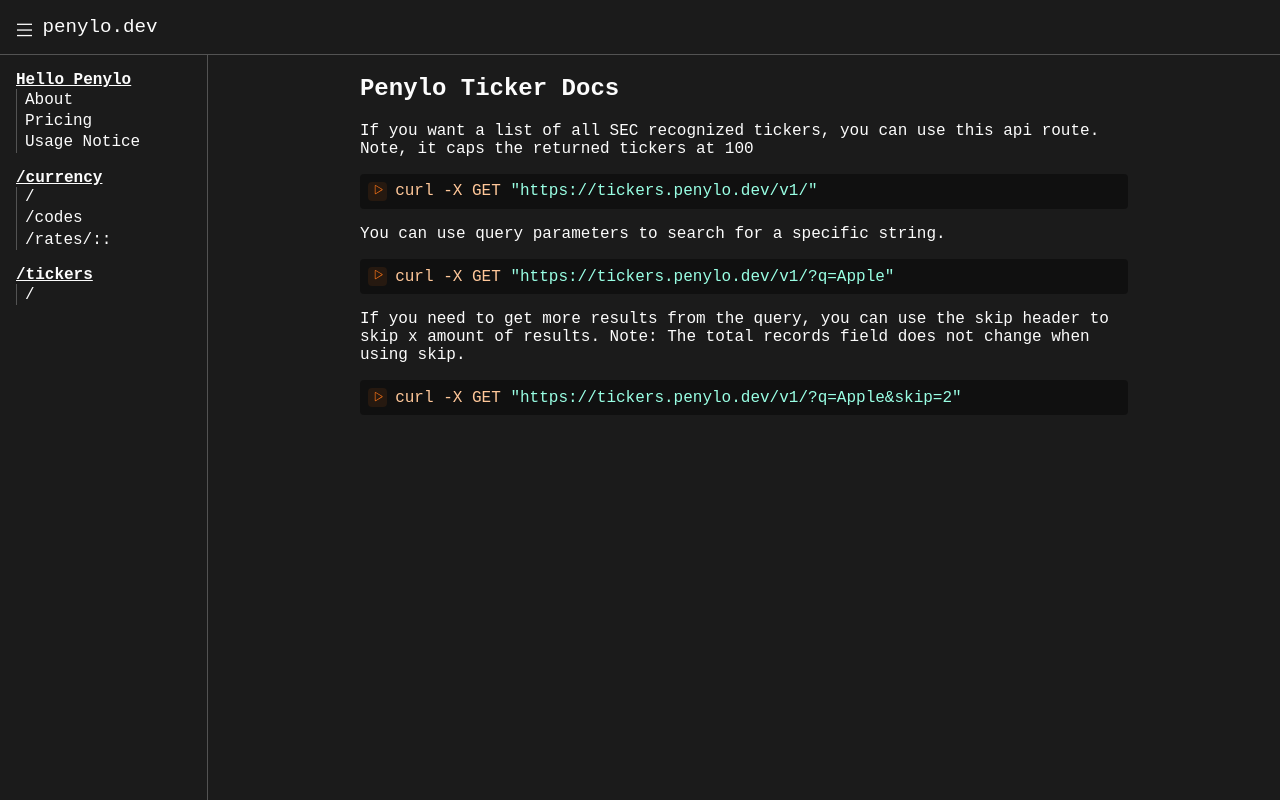
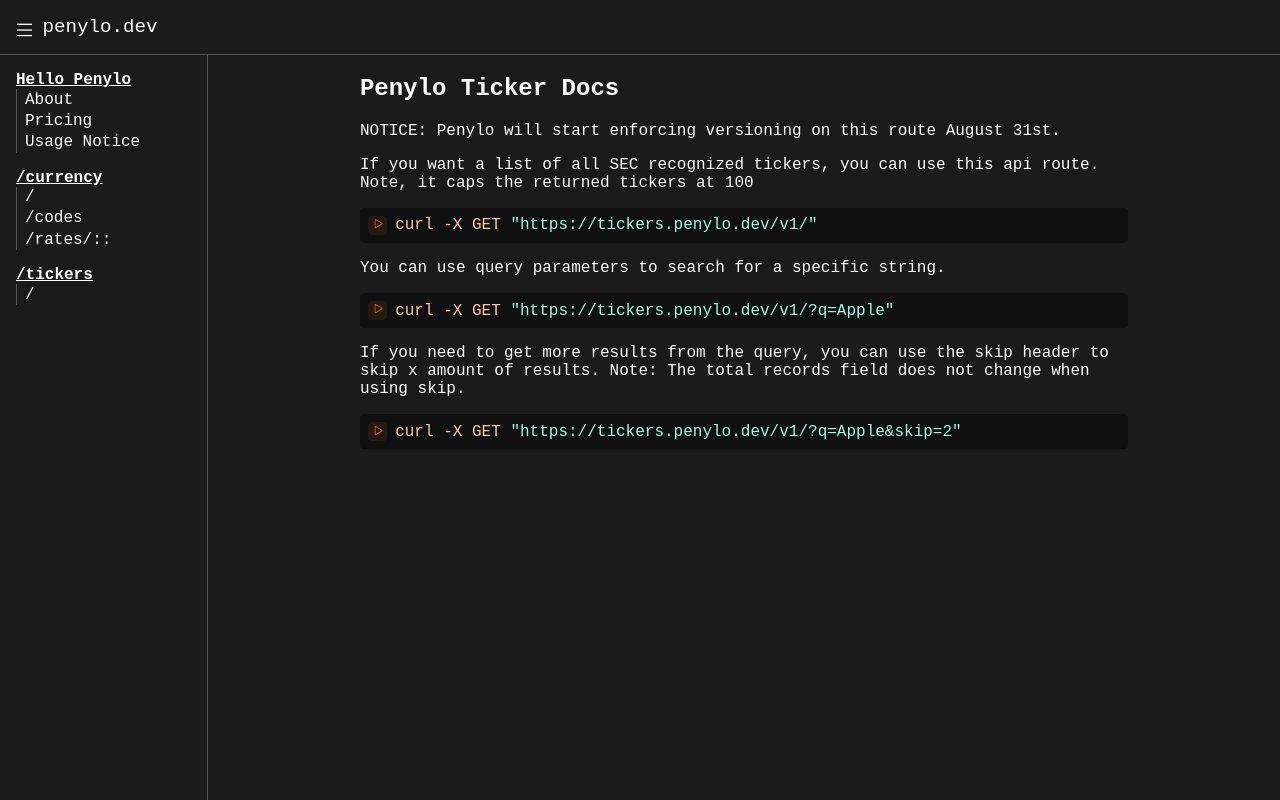
Before and after one commit to CoasterFan5/penylo.dev, a SvelteKit app: page /tickers in a window 1280 px wide. Built offline with nearby package versions, Linux system fonts and the light colour scheme.

Commit message:
versioning warning

```diff
--- a/src/routes/(docs)/tickers/+page.svelte
+++ b/src/routes/(docs)/tickers/+page.svelte
@@ -3,6 +3,8 @@
 </script>
 
 <h2>Penylo Ticker Docs</h2>
+
+<p>NOTICE: Penylo will start enforcing versioning on this route August 31st.</p>
 
 <p>
 	If you want a list of all SEC recognized tickers, you can use this api route. Note, it caps the
```
